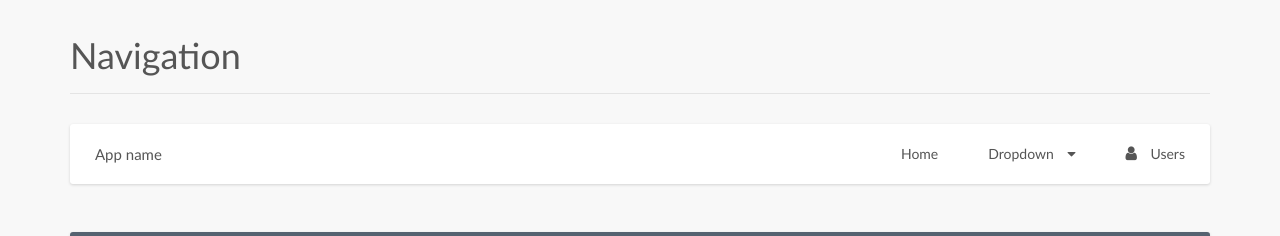
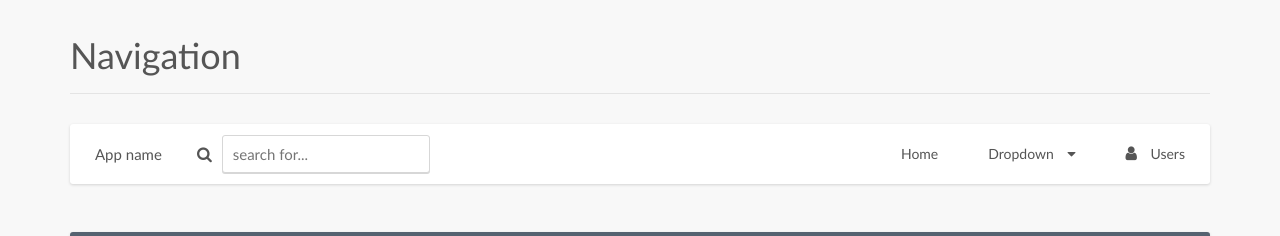
Before and after one commit to assembly-edu/assembly-style-guide, a website: page index.html in a window 1280 px wide. Shown: the part 5045-5281 px from the top of the page. Drawn offline with nearby package versions, Linux system fonts and the light colour scheme.

Commit message:
inputs in navbar

```diff
--- a/index.html
+++ b/index.html
@@ -432,6 +432,10 @@
                 <div class="navbar-brand">
                   App name
                 </div>
+                <div class="input-group inline navbar-left">
+                  <label><i class="fa fa-search"></i></label>
+                  <input type="text" id="text_field" placeholder="search for..." />
+                </div>
                 <ul class="navbar-right">
                   <li><a href="#">Home</a></li>
                   <li class="dropdown"><a href="#">Dropdown <i class="fa fa-caret-down"></i></a>
--- a/lib/assets/stylesheets/assembly/components.scss
+++ b/lib/assets/stylesheets/assembly/components.scss
@@ -389,6 +389,12 @@
       padding: 10px 0;
     }
   }
+  .input-group {
+    margin: 0 10px;
+    input, select, textarea {
+      margin: 11px 0;
+    }
+  }
   .navbar-right {
     float: right;
   }
```
Also changed, not shown: dist/css/assembly.min.css.
